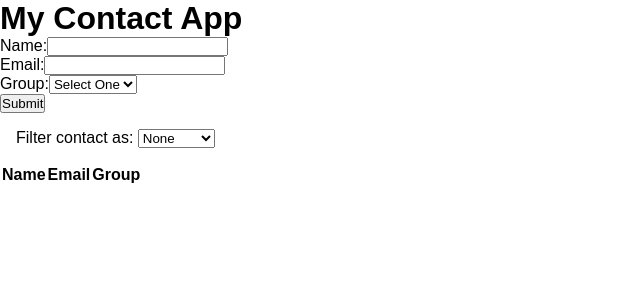
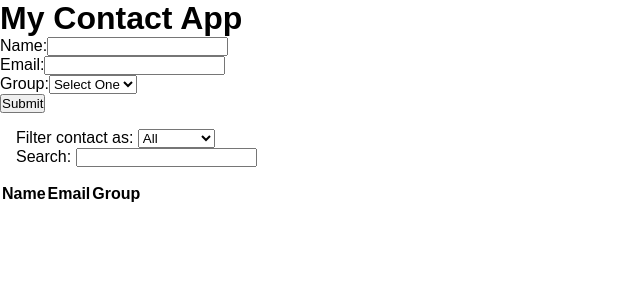
Before and after one commit to Jobayer109/State-Lifting-Contact-Form, a React (Vite) app: page / in a window 1280 px wide. Shown: the top 300 px of the page, without its empty margins (0-640 px from the left). Built offline with nearby package versions, Linux system fonts and the light colour scheme.

Commit message:
Search by name and email are implemented successfully

```diff
--- a/src/components/Table/Table.jsx
+++ b/src/components/Table/Table.jsx
@@ -1,21 +1,27 @@
 /* eslint-disable no-unused-vars */
 
 import { useState } from "react";
+import InputField from "../Contacts/InputField";
 
 /* eslint-disable react/prop-types */
 const Table = ({ contacts }) => {
   const [filtered, setFiltered] = useState("all");
+  const [searchTerm, setSearchTerm] = useState("");
+  console.log(searchTerm);
 
-  const handleFilter = (e) => {
-    setFiltered(e.target.value);
-  };
+  // Search and filter operation
+  const searchFunc = (contact) =>
+    contact.name.includes(searchTerm) || contact.email.includes(searchTerm);
 
   let filteredContacts = [];
   if (filtered === "all") {
-    filteredContacts = contacts;
+    filteredContacts = searchTerm ? contacts.filter(searchFunc) : contacts;
   } else {
-    filteredContacts = contacts.filter((contact) => contact.group === filtered);
+    filteredContacts = contacts.filter(
+      (contact) => contact.group === filtered && searchFunc(contact)
+    );
   }
+
   return (
     <>
       <div style={{ margin: "1rem" }}>
@@ -24,14 +30,23 @@ const Table = ({ contacts }) => {
           value={filtered}
           name="filter"
           id="filter"
-          onChange={handleFilter}
+          onChange={(e) => setFiltered(e.target.value)}
         >
           <option value="">None</option>
+          <option value="all">All</option>
           <option value="Home">Home</option>
           <option value="Office">Office</option>
           <option value="Family">Family</option>
           <option value="Business">Business</option>
         </select>
+
+        <InputField
+          label="Search: "
+          name="search"
+          type="text"
+          value={searchTerm}
+          onChange={(e) => setSearchTerm(e.target.value)}
+        />
       </div>
       <div>
         {" "}
```
